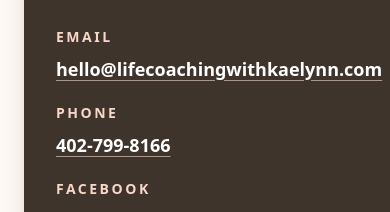
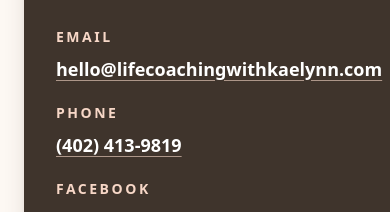
Before and after one commit to Kaelynn-Kinnison/life-coaching-with-kaelynn2, a Next.js app: page /contact in a window 390 px wide. Shown: the part 1660-1872 px from the top of the page. Built offline with nearby package versions, Linux system fonts and the light colour scheme; a web font is replaced by a local one.

Commit message:
Update contact phone number

```diff
--- a/app/contact/page.js
+++ b/app/contact/page.js
@@ -7,7 +7,8 @@ export const metadata = {
 };
 
 const email = "hello@lifecoachingwithkaelynn.com";
-const phone = "402-799-8166";
+const phone = "(402) 413-9819";
+const phoneHref = "+14024139819";
 const bookingLink = "https://calendar.app.google/YdUEyKBPG7xa4ox99";
 const facebookLink = "https://www.facebook.com/Lifecoachingwithkaelynn";
 const linkedinLink = "https://www.linkedin.com/in/lifecoachingwithkaelynn";
@@ -109,7 +110,7 @@ export default function Contact() {
                   Phone
                 </p>
                 <a
-                  href={`tel:${phone}`}
+                  href={`tel:${phoneHref}`}
                   className="mt-2 inline-flex text-lg font-semibold underline decoration-[#f7d7c7]/60 underline-offset-4"
                 >
                   {phone}
```
